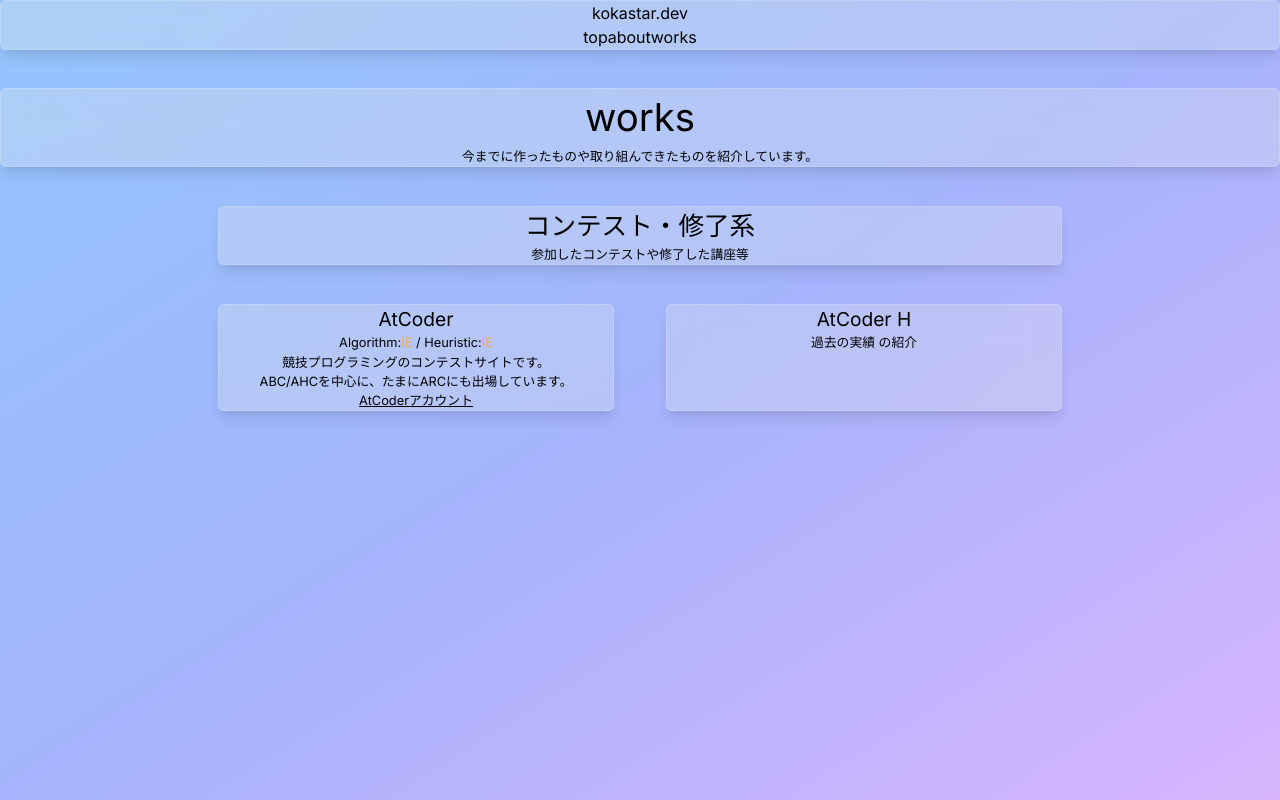
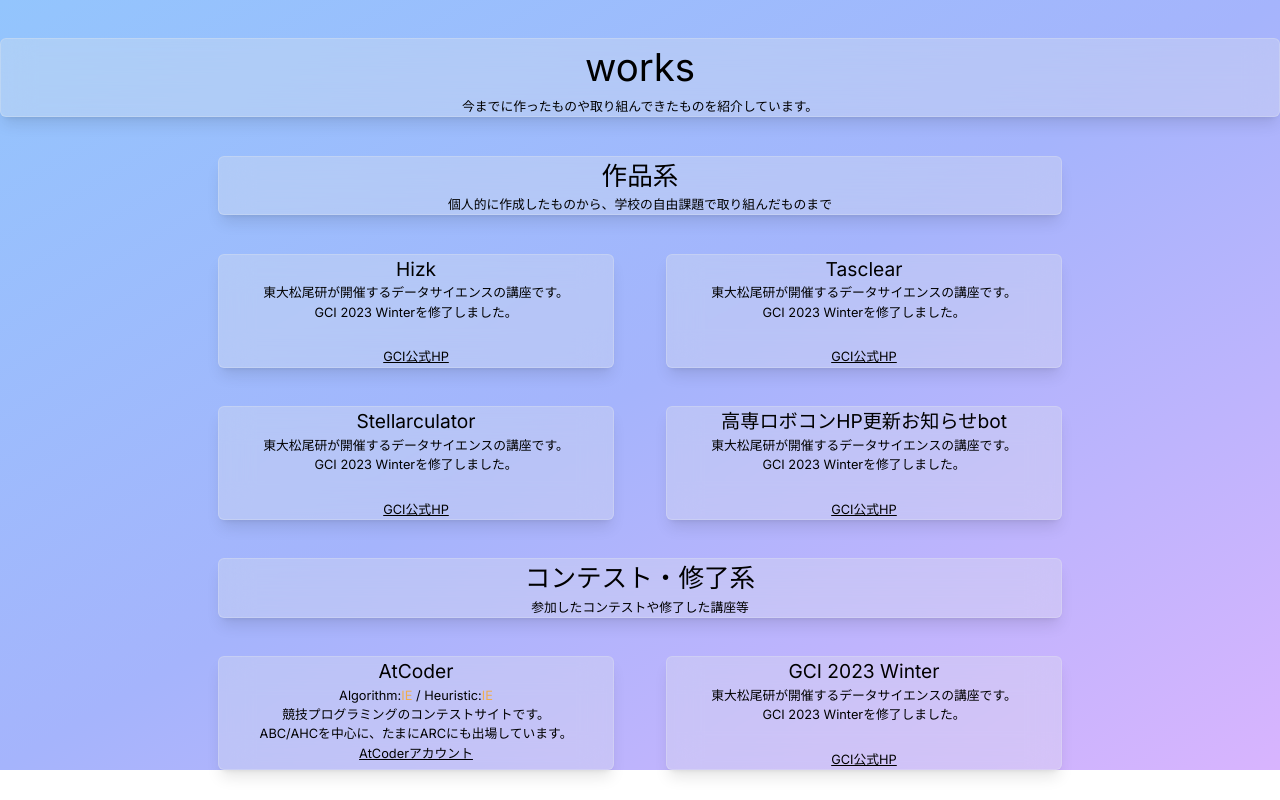
Before and after one commit to starkoka/website, a Next.js app: page /works in a window 1280 px wide. Built offline with nearby package versions, Linux system fonts and the light colour scheme; no server answers.

Commit message:
feat:worksページ一旦wip

```diff
--- a/components/atcoderTile.js
+++ b/components/atcoderTile.js
@@ -42,7 +42,7 @@
             className="flex-grow bg-gray-200/30 backdrop-blur-lg rounded-md border border-gray-200/30 shadow-lg items-center justify-center w-[31vw]">
             <h1 className="text-center text-[1.5vw]">AtCoder</h1>
             <div className="text-center text-[1vw]">
-                <p>レート読み込み中...</p>
+                <p>loading...</p>
                 <p>競技プログラミングのコンテストサイトです。</p>
                 <p>ABC/AHCを中心に、たまにARCにも出場しています。</p>
                 <Link href="https://atcoder.jp/users/kokastar" target="_blank"><p
@@ -56,10 +56,8 @@
             className="flex-grow bg-gray-200/30 backdrop-blur-lg rounded-md border border-gray-200/30 shadow-lg items-center justify-center w-[31vw]">
             <h1 className="text-center text-[1.5vw]">AtCoder</h1>
             <div className="text-center text-[1vw]">
-                <div>
-                    <a>Algorithm:</a><a style={{color: data.colorA}}>{data.ratingA}</a><a> / </a>
-                    <a>Heuristic:</a><a style={{color: data.colorH}}>{data.ratingH}</a>
-                </div>
+                <a>Algorithm:</a><a style={{color: data.colorA}}>{data.ratingA}</a><a> / </a>
+                <a>Heuristic:</a><a style={{color: data.colorH}}>{data.ratingH}</a>
                 <p>競技プログラミングのコンテストサイトです。</p>
                 <p>ABC/AHCを中心に、たまにARCにも出場しています。</p>
                 <Link href="https://atcoder.jp/users/kokastar" target="_blank"><p
--- a/src/app/works/page.js
+++ b/src/app/works/page.js
@@ -1,12 +1,10 @@
-import Header from '/components/header.js';
 import AtCoderTile from '/components/atcoderTile.js';
 import Link from 'next/link';
 
 
 export default function Home() {
     return (
-        <div className="h-screen w-full bg-gradient-to-br from-blue-300 via-indigo-300 to-purple-300">
-            <Header/>
+        <div className="h-full w-full bg-gradient-to-br from-blue-300 via-indigo-300 to-purple-300">
             <div className="flex flex-col items-center">
                 <div
                     className="w-[100vw] bg-gray-200/30 backdrop-blur-lg rounded-md border border-gray-200/30 shadow-lg mt-[3vw]">
@@ -15,6 +13,62 @@
                         <p>今までに作ったものや取り組んできたものを紹介しています。</p>
                     </div>
                 </div>
+
+                <div
+                    className="w-[66vw] bg-gray-200/30 backdrop-blur-lg rounded-md border border-gray-200/30 shadow-lg mt-[3vw]">
+                    <h1 className="text-center text-[2vw]">作品系</h1>
+                    <div className="text-center text-[1vw]">
+                        <p>個人的に作成したものから、学校の自由課題で取り組んだものまで</p>
+                    </div>
+                </div>
+                <div>
+                    <div className="flex flex-wrap justify-center mt-[3vw] space-x-[4vw]">
+                        <div
+                            className="flex-grow bg-gray-200/30 backdrop-blur-lg rounded-md border border-gray-200/30 shadow-lg items-center justify-center w-[31vw]">
+                            <Link href="/works"><h1 className="text-center text-[1.5vw]">Hizk</h1></Link>
+                            <div className="text-center text-[1vw]">
+                                <p>東大松尾研が開催するデータサイエンスの講座です。</p>
+                                <p>GCI 2023 Winterを修了しました。</p>
+                                <Link href="https://gci2.t.u-tokyo.ac.jp/" target="_blank"><p
+                                    className="mt-[2vw] underline">GCI公式HP</p></Link>
+                            </div>
+                        </div>
+                        <div
+                            className="flex-grow bg-gray-200/30 backdrop-blur-lg rounded-md border border-gray-200/30 shadow-lg items-center justify-center w-[31vw]">
+                            <Link href="/works"><h1 className="text-center text-[1.5vw]">Tasclear</h1></Link>
+                            <div className="text-center text-[1vw]">
+                                <p>東大松尾研が開催するデータサイエンスの講座です。</p>
+                                <p>GCI 2023 Winterを修了しました。</p>
+                                <Link href="https://gci2.t.u-tokyo.ac.jp/" target="_blank"><p
+                                    className="mt-[2vw] underline">GCI公式HP</p></Link>
+                            </div>
+                        </div>
+                    </div>
+                    <div className="flex flex-wrap justify-center mt-[3vw] space-x-[4vw]">
+                        <div
+                            className="flex-grow bg-gray-200/30 backdrop-blur-lg rounded-md border border-gray-200/30 shadow-lg items-center justify-center w-[31vw]">
+                            <Link href="/works"><h1 className="text-center text-[1.5vw]">Stellarculator</h1></Link>
+                            <div className="text-center text-[1vw]">
+                                <p>東大松尾研が開催するデータサイエンスの講座です。</p>
+                                <p>GCI 2023 Winterを修了しました。</p>
+                                <Link href="https://gci2.t.u-tokyo.ac.jp/" target="_blank"><p
+                                    className="mt-[2vw] underline">GCI公式HP</p></Link>
+                            </div>
+                        </div>
+                        <div
+                            className="flex-grow bg-gray-200/30 backdrop-blur-lg rounded-md border border-gray-200/30 shadow-lg items-center justify-center w-[31vw]">
+                            <Link href="/works"><h1
+                                className="text-center text-[1.5vw]">高専ロボコンHP更新お知らせbot</h1></Link>
+                            <div className="text-center text-[1vw]">
+                                <p>東大松尾研が開催するデータサイエンスの講座です。</p>
+                                <p>GCI 2023 Winterを修了しました。</p>
+                                <Link href="https://gci2.t.u-tokyo.ac.jp/" target="_blank"><p
+                                    className="mt-[2vw] underline">GCI公式HP</p></Link>
+                            </div>
+                        </div>
+                    </div>
+                </div>
+
                 <div
                     className="w-[66vw] bg-gray-200/30 backdrop-blur-lg rounded-md border border-gray-200/30 shadow-lg mt-[3vw]">
                     <h1 className="text-center text-[2vw]">コンテスト・修了系</h1>
@@ -22,14 +76,19 @@
                         <p>参加したコンテストや修了した講座等</p>
                     </div>
                 </div>
-
-                <div className="flex flex-wrap justify-center mt-[3vw] space-x-[4vw]">
-                    <AtCoderTile/>
-                    <div
-                        className="flex-grow bg-gray-200/30 backdrop-blur-lg rounded-md border border-gray-200/30 shadow-lg items-center justify-center w-[31vw]">
-                        <Link href="/works"><h1 className="text-center text-[1.5vw]">AtCoder H</h1></Link>
-                        <p className="text-center text-[1vw]">過去の実績
-                            の紹介</p>
+                <div>
+                    <div className="flex flex-wrap justify-center mt-[3vw] space-x-[4vw]">
+                        <AtCoderTile/>
+                        <div
+                            className="flex-grow bg-gray-200/30 backdrop-blur-lg rounded-md border border-gray-200/30 shadow-lg items-center justify-center w-[31vw]">
+                            <Link href="/works"><h1 className="text-center text-[1.5vw]">GCI 2023 Winter</h1></Link>
+                            <div className="text-center text-[1vw]">
+                                <p>東大松尾研が開催するデータサイエンスの講座です。</p>
+                                <p>GCI 2023 Winterを修了しました。</p>
+                                <Link href="https://gci2.t.u-tokyo.ac.jp/" target="_blank"><p
+                                    className="mt-[2vw] underline">GCI公式HP</p></Link>
+                            </div>
+                        </div>
                     </div>
                 </div>
             </div>
```
